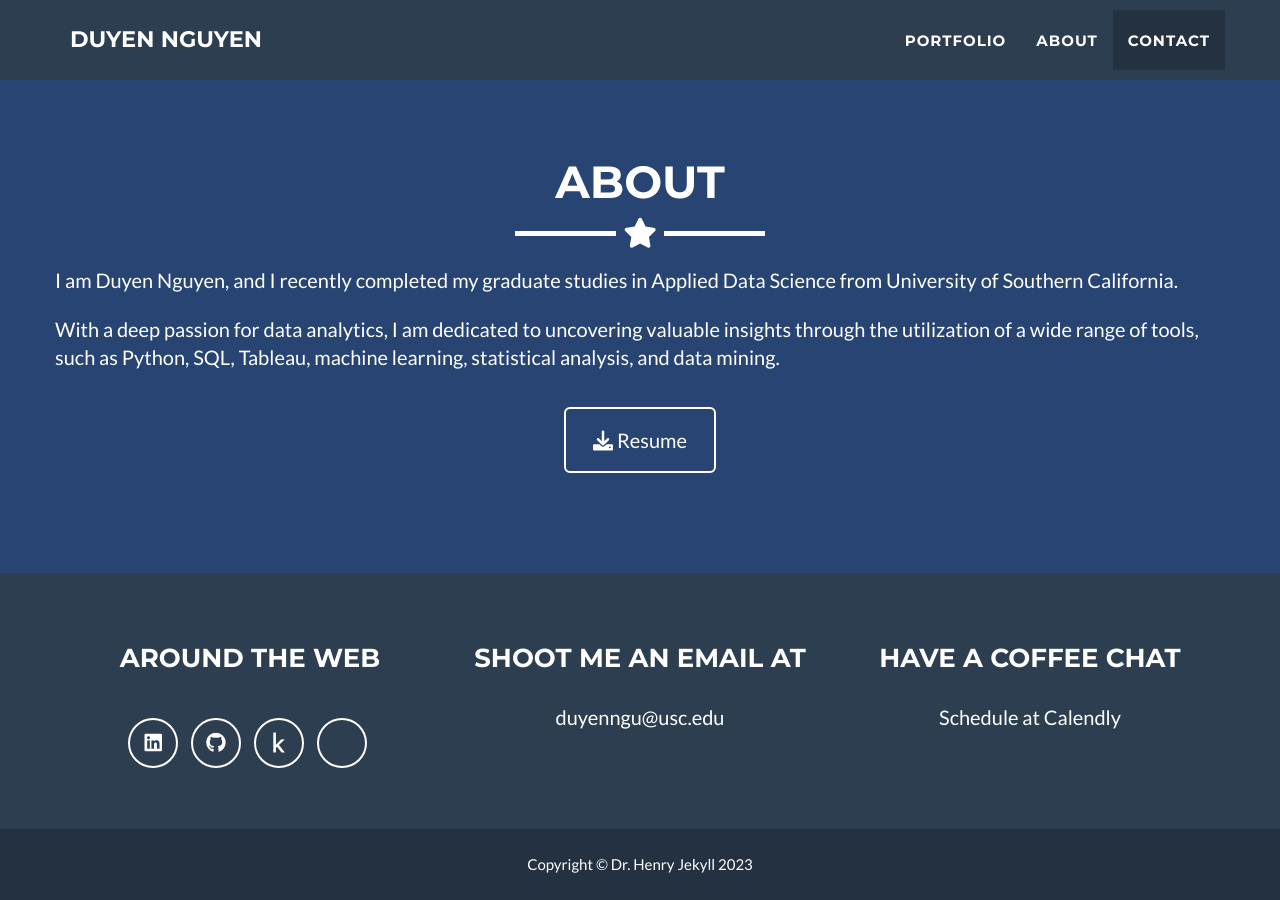
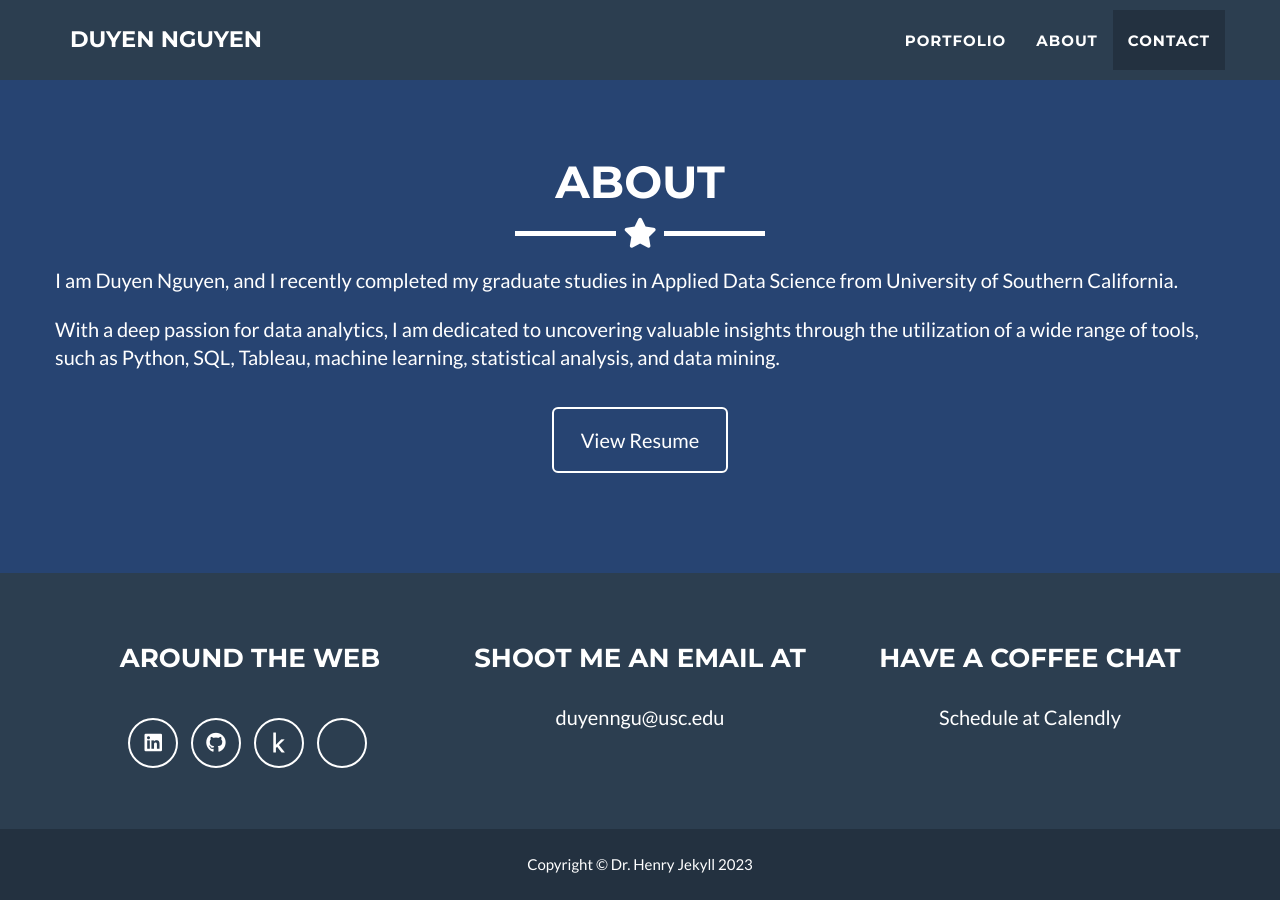
Before and after one commit to duyen21/portfolio, a Jekyll site: the page built from _posts/2014-07-18-project-1.markdown, in a window 1280 px wide and 900 px high, scrolled down 1659 px. Built offline with Jekyll 4.4.1, drawn with Linux system fonts in a browser that asks for light colours.

Commit message:
Update about.html

```diff
--- a/_includes/about.html
+++ b/_includes/about.html
@@ -20,7 +20,7 @@
       </div>
       <div class="col-lg-8 col-lg-offset-2 text-center">
         <a href="https://github.com/duyen21/portfolio/blob/main/Duyen_Nguyen_Resume.pdf" class="btn btn-lg btn-outline">
-          <i class="fa fa-download"></i> Resume
+          <i class=" "></i> View Resume
         </a>
       </div>
     </div>
```
